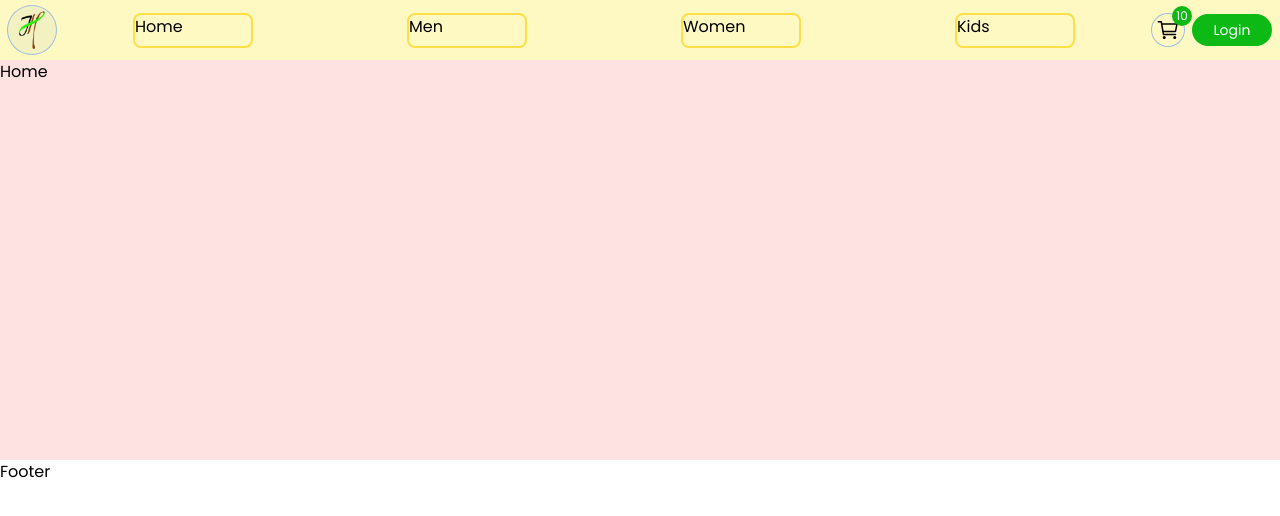
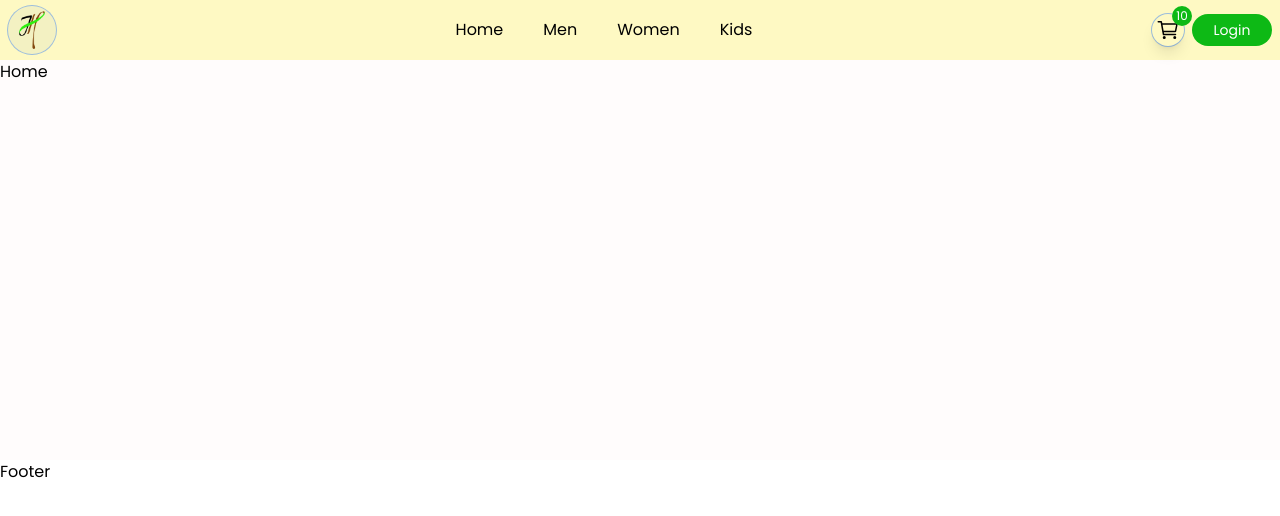
Before and after one commit to Kennius7/Judyhub-Ecomm-new, a React (Vite) app: page / in a window 1280 px wide. Shown: the top 516 px of the page. Built offline with nearby package versions, Linux system fonts and the light colour scheme.

Commit message:
UI update for the header

```diff
--- a/src/components/Header.jsx
+++ b/src/components/Header.jsx
@@ -28,35 +28,32 @@ const Header = () => {
   }
 
   return (
-    <div className="flex flex-row justify-between items-center w-full h-[60px] bg-yellow-100
-      px-2">
+    <div className="flex flex-row justify-between items-center w-full h-[60px] bg-yellow-100 px-2">
       {/*Logo block*/}
       <div
         onClick={()=>navigate("/")}
         className="cursor-pointer w-12 h-12 ring-1 ring-slate-700/1 rounded-full bg-slate-400/10">
         <img src={logo} alt="logo pics" className="w-full h-full"/>
       </div>
+      <div className="flex-1 flex justify-end items-center">
         {/*Large Screen Nav Block*/}
         <div className="xs:flex flex-1 justify-around items-center hidden w-full">
           <Navbar
-          containerStyles1="flex flex-row justify-around items-center w-full medium-15"
-          containerStyles2="border-2 border-yellow-300 rounded-[8px] w-[120px] h-[35px]"
+            containerStyles1="flex flex-row justify-center items-center w-full medium-15"
+            containerStyles2="px-3 h-[35px] m-2 flex justify-end items-center"
           />
         </div>
         {/*Mobile Screen Nav block*/}
         <div className="fixed xs:hidden flex w-full bg-red-500">
           <Navbar
-          containerStyles1={`fixed z-1 top-[70px] flex flex-col justify-around items-start
-            h-[200px] transition-all duration-300 shadow-lg w-[140px] h-[160px] rounded-[8px]
-            medium-15 ring-1 ring-slate-900/7
-            ${menuOpened ? "right-[3%]" : "-right-[100%]" }`}
-          containerStyles2={`flex flex-row justify-start items-center border-2 border-yellow-300/7
-            rounded-[8px] w-[95%] h-[35px] pl-2`}
+            containerStyles1={`fixed z-1 top-[70px] flex flex-col justify-around items-start h-[200px] transition-all
+              duration-300 w-[140px] h-[160px] rounded-[8px] medium-15 ${menuOpened ? "right-[3%]" : "-right-[100%]" }`}
+            containerStyles2={`flex justify-end items-center border-b-2 border-yellow-300/7 w-full h-[35px] px-2`}
           />
         </div>
         {/*Menu Icon Nav block*/}
-      <div className="xs:hidden cursor-pointer flex flex-row justify-center items-center w-8 h-8
-        ring-1 ring-slate-900/3 rounded-full p-2">
+        <div className="xs:hidden cursor-pointer flex flex-row justify-center items-center w-8 h-8 ring-1
+          ring-slate-900/3 rounded-full p-2 shadow-lg mx-2">
           <button onClick={() => setMenuOpened(!menuOpened)}>
             { !menuOpened ? <MdMenuOpen size={24} /> : <MdOutlineMenu size={24} /> }
           </button>
@@ -64,8 +61,9 @@ const Header = () => {
         {/*Cart Icon Nav block*/}
         <NavLink
           to={"/cart"}
-        className="relative flex justify-center items-center w-8 h-8 ring-1 ring-slate-900/3
-        rounded-full p-1 mr-2" >
+          className="relative flex justify-center items-center w-8 h-8 ring-1 ring-slate-900/3 rounded-full
+          p-1 mr-2 shadow-lg"
+        >
           <IoCartOutline size={32}/>
           <span className={`absolute z-2 left-5 bottom-5 w-5 h-5 p-1 bg-primaryGreen rounded-full
             text-white text-center flex justify-center items-center
@@ -82,6 +80,7 @@ const Header = () => {
           </button>
         </NavLink>
       </div>
+    </div>
   )
 }
 
--- a/src/components/Navbar.jsx
+++ b/src/components/Navbar.jsx
@@ -1,3 +1,4 @@
+/* eslint-disable react/prop-types */
 import { NavLink } from "react-router-dom"
 import { navLinks } from "../constants/data"
 import { capitalize } from "lodash"
--- a/src/pages/Home.jsx
+++ b/src/pages/Home.jsx
@@ -3,7 +3,7 @@
 const Home = () => {
   return (
     <>
-      <div className="w-full h-[400px] overflow-hidden bg-red-100">
+      <div className="w-full h-[400px] overflow-hidden bg-red-100/10">
         Home
       </div>
     </>
```
Also changed, not shown: 1 other file (tests, documents, lock files or other folders). Lines whose indentation alone changed are shown as unchanged.
